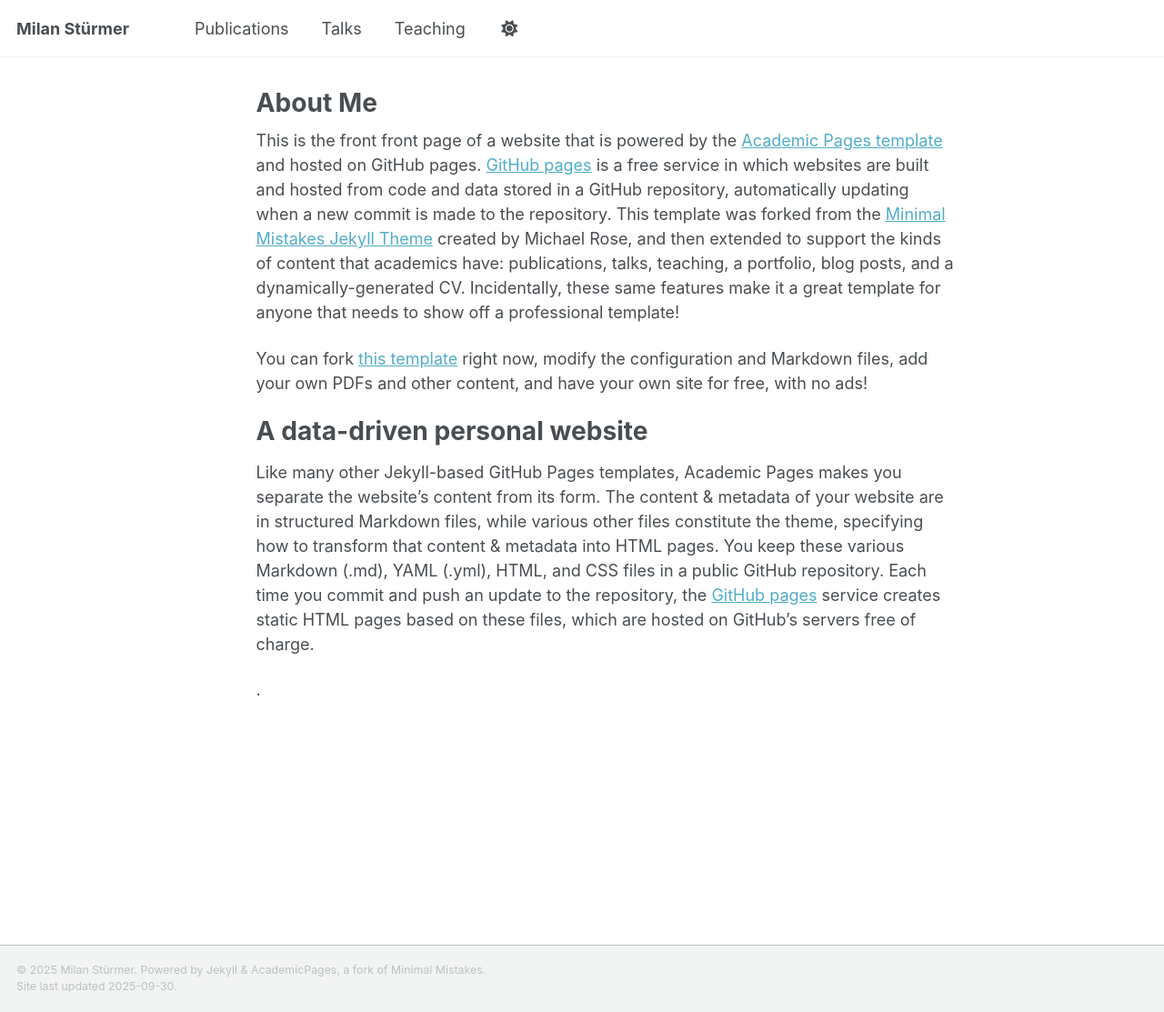
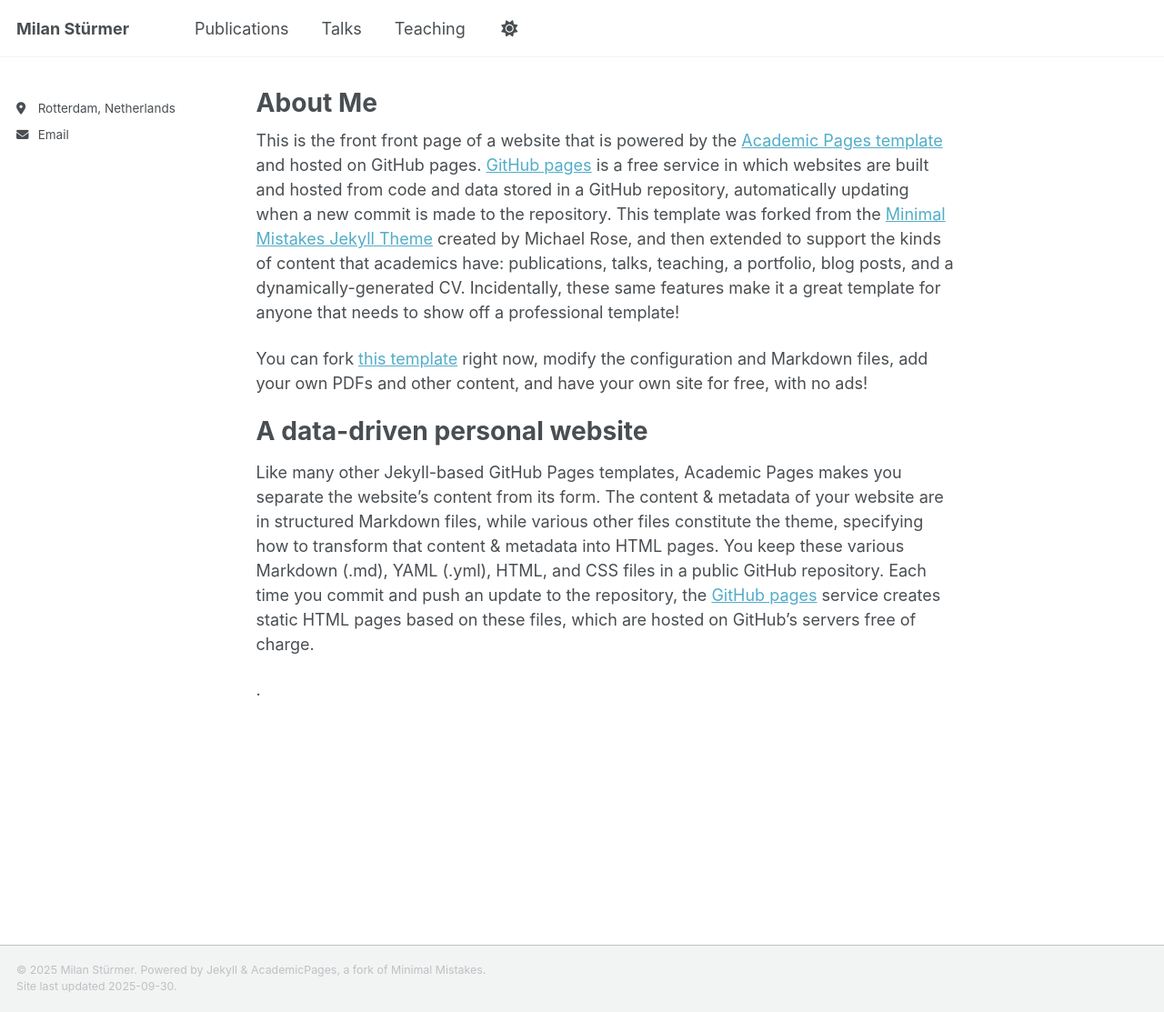
Before and after one commit to milanstuermer/milanstuermer.github.io, a Jekyll site: the page built from _pages/about.md, in a window 1280 px wide and 1113 px high. Shown: the whole window at 91% size. Built offline with Jekyll 4.4.1, drawn with Linux system fonts in a browser that asks for light colours; a script that is not in the unit is left out.

Commit message:
Update _config.yml

```diff
--- a/_config.yml
+++ b/_config.yml
@@ -27,10 +27,10 @@ author:
   name             : # "Milan Stürmer"
   pronouns         : # example: "she/her"
   bio              : # "Postdoctoral Researcher at the Erasmus School of Philosophy"
-  location         : # "Rotterdam, Netherlands"
+  location         : "Rotterdam, Netherlands"
   employer         : # "Erasmus University"
   uri              : # URL
-  email            : # "hello@milanstuermer.com"
+  email            : "hello@milanstuermer.com"
 
   # Academic websites
   academia         : # URL
```
